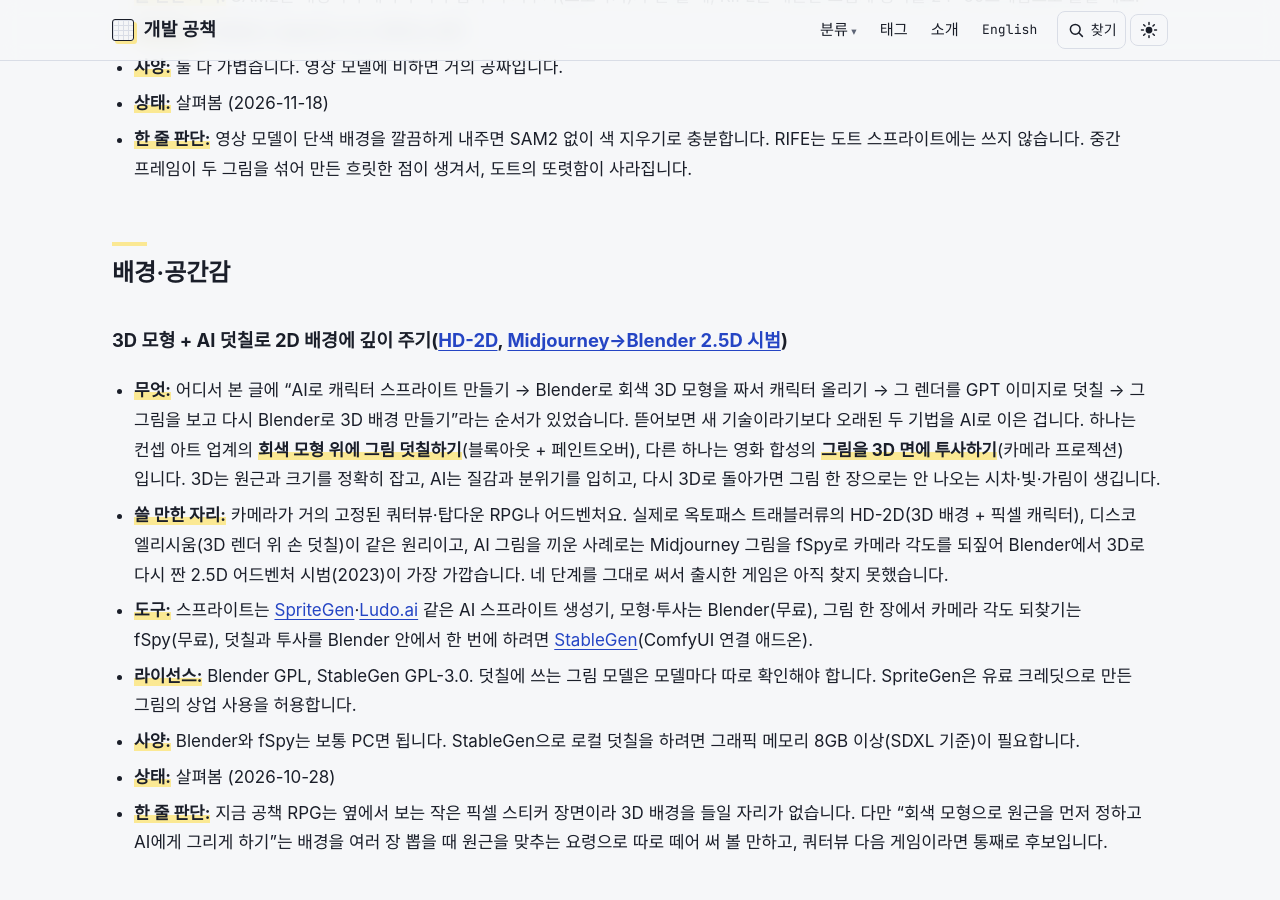
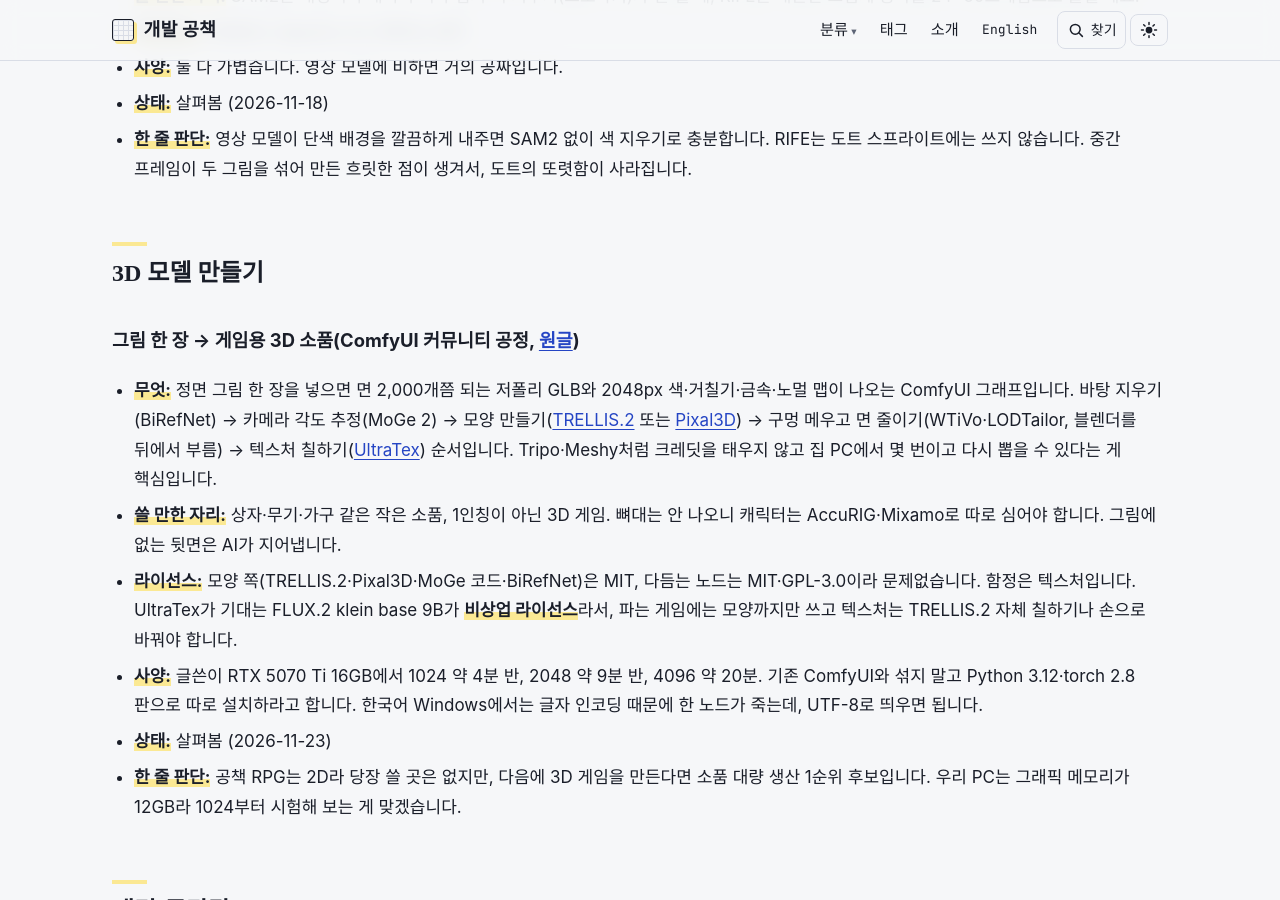
Before and after one commit to wh209302/wh209302.github.io, a Jekyll site: the page built from shelf.md, in a window 1280 px wide and 900 px high, scrolled down 6601 px. Built offline with Jekyll 4.4.1, drawn with Linux system fonts in a browser that asks for light colours; some web fonts are replaced.

Commit message:
기술 서랍: 그림 한 장으로 3D 소품 만들기(ComfyUI 공정) 한·영
Co-Authored-By: Claude Opus 5.5 <noreply@anthropic.com>
Claude-Session: https://claude.ai/code/session_01LdZGhUEZsdtnzA5mzyWtok

```diff
--- a/shelf.md
+++ b/shelf.md
@@ -155,6 +155,17 @@ AI와 일하다 보면 "오, 이거 대박인데?" 싶은 기술이 하루에도
 - **상태:** 살펴봄 (2026-11-18)
 - **한 줄 판단:** 영상 모델이 단색 배경을 깔끔하게 내주면 SAM2 없이 색 지우기로 충분합니다. RIFE는 도트 스프라이트에는 쓰지 않습니다. 중간 프레임이 두 그림을 섞어 만든 흐릿한 점이 생겨서, 도트의 또렷함이 사라집니다.
 
+## 3D 모델 만들기
+
+### 그림 한 장 → 게임용 3D 소품(ComfyUI 커뮤니티 공정, [원글](https://gall.dcinside.com/mgallery/board/view/?id=aidevelop&no=8429))
+
+- **무엇:** 정면 그림 한 장을 넣으면 면 2,000개쯤 되는 저폴리 GLB와 2048px 색·거칠기·금속·노멀 맵이 나오는 ComfyUI 그래프입니다. 바탕 지우기(BiRefNet) → 카메라 각도 추정(MoGe 2) → 모양 만들기([TRELLIS.2](https://github.com/microsoft/TRELLIS.2) 또는 [Pixal3D](https://huggingface.co/TencentARC/Pixal3D)) → 구멍 메우고 면 줄이기(WTiVo·LODTailor, 블렌더를 뒤에서 부름) → 텍스처 칠하기([UltraTex](https://github.com/Mstafa-awad/UltraTex-ComfyUI-nodes)) 순서입니다. Tripo·Meshy처럼 크레딧을 태우지 않고 집 PC에서 몇 번이고 다시 뽑을 수 있다는 게 핵심입니다.
+- **쓸 만한 자리:** 상자·무기·가구 같은 작은 소품, 1인칭이 아닌 3D 게임. 뼈대는 안 나오니 캐릭터는 AccuRIG·Mixamo로 따로 심어야 합니다. 그림에 없는 뒷면은 AI가 지어냅니다.
+- **라이선스:** 모양 쪽(TRELLIS.2·Pixal3D·MoGe 코드·BiRefNet)은 MIT, 다듬는 노드는 MIT·GPL-3.0이라 문제없습니다. 함정은 텍스처입니다. UltraTex가 기대는 FLUX.2 klein base 9B가 **비상업 라이선스**라서, 파는 게임에는 모양까지만 쓰고 텍스처는 TRELLIS.2 자체 칠하기나 손으로 바꿔야 합니다.
+- **사양:** 글쓴이 RTX 5070 Ti 16GB에서 1024 약 4분 반, 2048 약 9분 반, 4096 약 20분. 기존 ComfyUI와 섞지 말고 Python 3.12·torch 2.8 판으로 따로 설치하라고 합니다. 한국어 Windows에서는 글자 인코딩 때문에 한 노드가 죽는데, UTF-8로 띄우면 됩니다.
+- **상태:** 살펴봄 (2026-11-23)
+- **한 줄 판단:** 공책 RPG는 2D라 당장 쓸 곳은 없지만, 다음에 3D 게임을 만든다면 소품 대량 생산 1순위 후보입니다. 우리 PC는 그래픽 메모리가 12GB라 1024부터 시험해 보는 게 맞겠습니다.
+
 ## 배경·공간감
 
 ### 3D 모형 + AI 덧칠로 2D 배경에 깊이 주기([HD-2D](https://en.wikipedia.org/wiki/HD-2D), [Midjourney→Blender 2.5D 시범](https://hitmarker.net/news/utilizing-midjourney-generated-ai-artworks-to-create-a-2-5d-location-for-an-adventure-game-522580))
```
Also changed, not shown: en/shelf.md (+11 -0 lines).
